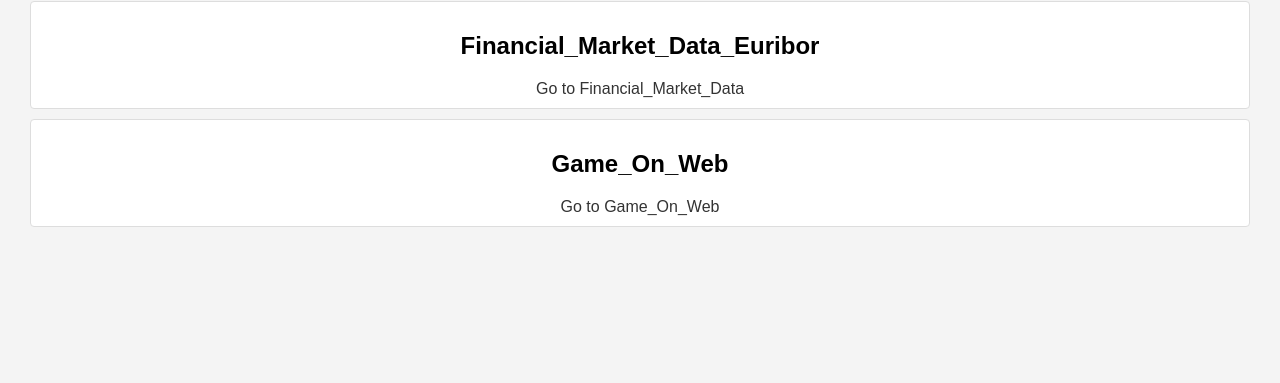
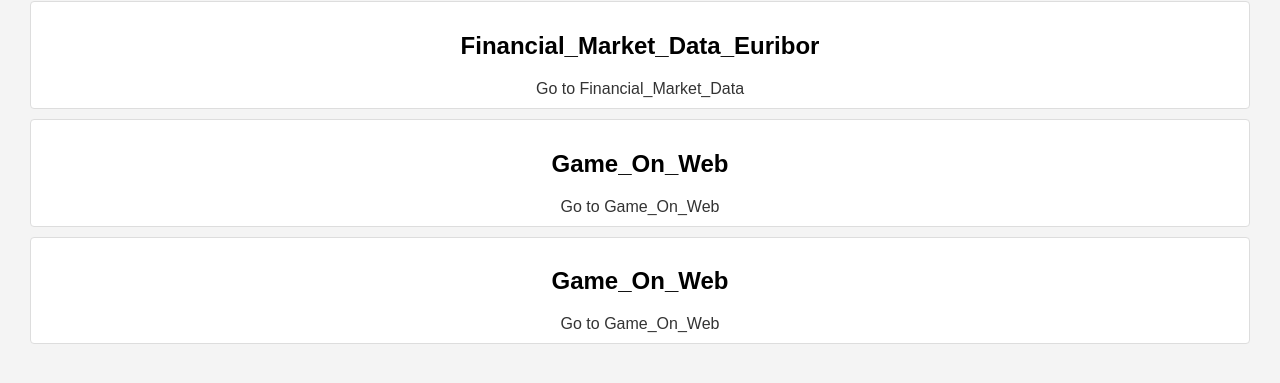
Before and after one commit to StevenFromUnimiMIEDSE/All_In_One_Website, a plain HTML site: page index.html in a window 1280 px wide. Shown: the part 99-482 px from the top of the page. Drawn offline with Linux system fonts and the light colour scheme.

Commit message:
Update index.html

```diff
--- a/index.html
+++ b/index.html
@@ -35,5 +35,9 @@
   <h2>Game_On_Web</h2>
   <a href="https://stevenfromunimimiedse.github.io/Game_On_Web/index.html" target="_blank">Go to Game_On_Web</a>
 </div>
+<div class="repo-link">
+  <h2>Game_On_Web</h2>
+  <a href="https://stevenfromunimimiedse.github.io/Financial_Market_Data/FED/SOFR/index.html" target="_blank">Go to Game_On_Web</a>
+</div>
 </body>
 </html>
```
